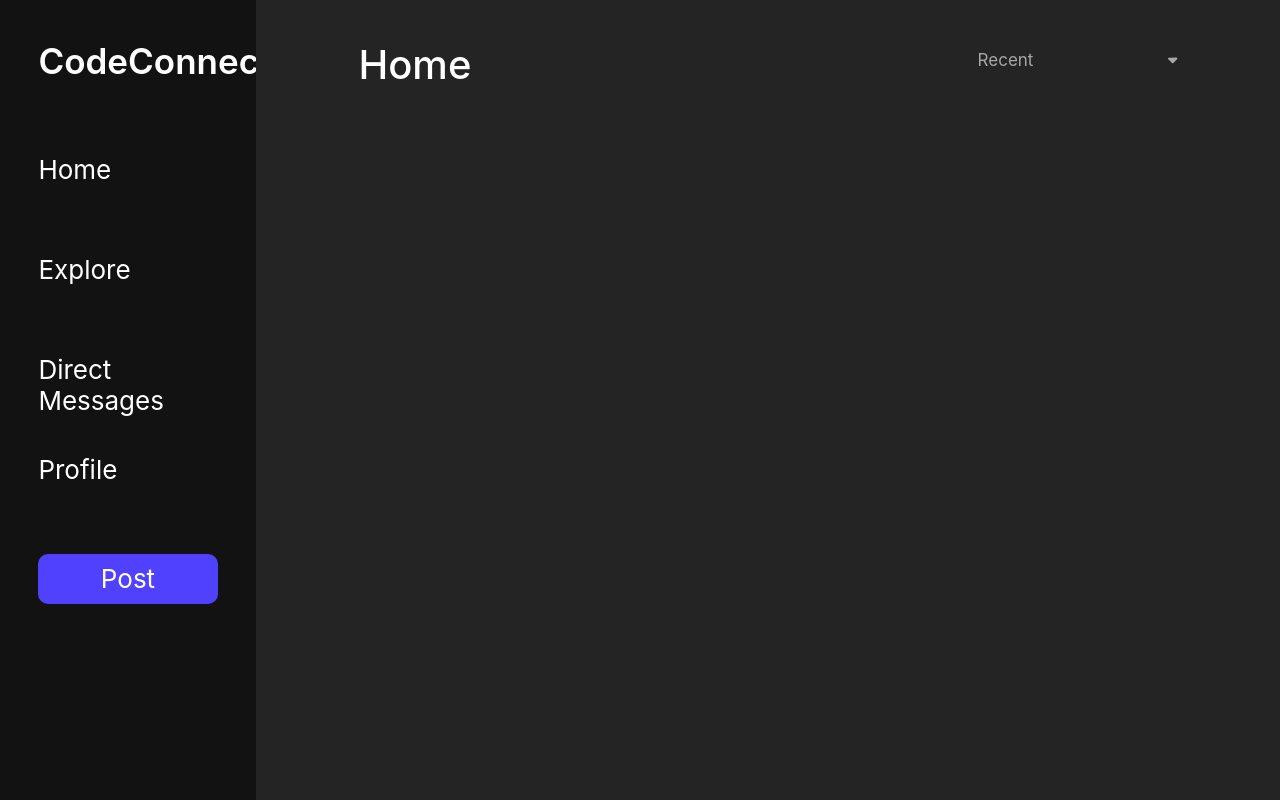
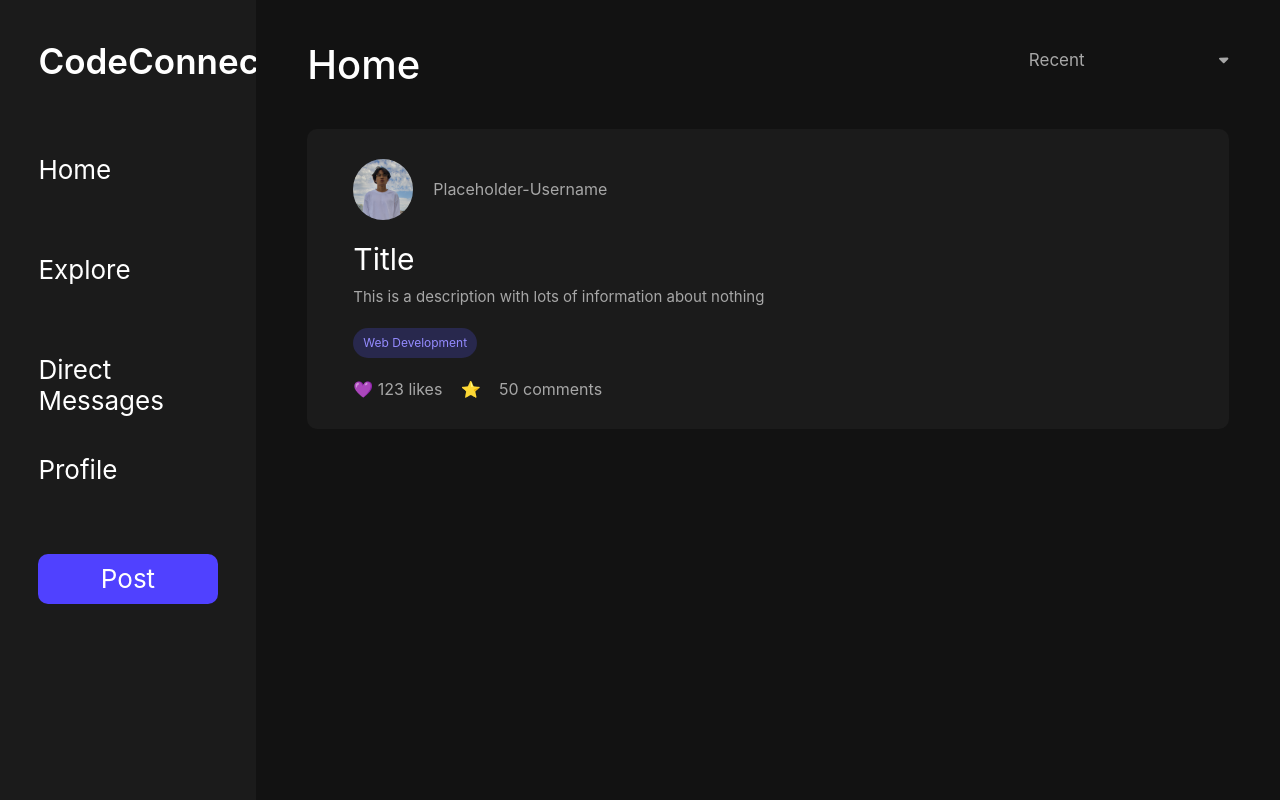
Before and after one commit to JvsonKee/CodeConnect, a React (Vite) app in the folder client/: page / in a window 1280 px wide. Built offline with nearby package versions, Linux system fonts and the light colour scheme.

Commit message:
added posts for homepage

```diff
--- a/client/src/components/Homepage.jsx
+++ b/client/src/components/Homepage.jsx
@@ -1,9 +1,10 @@
-import { ContentContainer, HeaderContainer, HomePageContainer } from "./styles/HomePage.styled";
+import { ContentContainer, HeaderContainer, HomePageContainer, Feed } from "./styles/HomePage.styled";
 import { PageHeader } from "./styles/PageHeader";
 import NavBar from "./NavBar";
 import { Container } from "./styles/Container";
 import Dropdown from "./Dropdown";
 import { useState } from "react";
+import PostBrowsing from "./PostBrowsing";
 
 function HomePage() {
     const [status, setStatus] =  useState('Recents')
@@ -17,6 +18,9 @@ function HomePage() {
                         <PageHeader>Home</PageHeader>
                         <Dropdown setStatus={setStatus}/>
                     </HeaderContainer>
+                    <Feed>
+                        <PostBrowsing />
+                    </Feed>
                 </ContentContainer>
             </HomePageContainer>
         </Container>
--- /dev/null
+++ b/client/src/components/PostBrowsing.jsx
@@ -0,0 +1,42 @@
+import { PostAnalytics, PostComments, PostContainer, PostDescription, PostLikes, PostMainContent, PostReactions, PostTitle, PostTopic, TopicOutline, PostUserInformation, PostWrapper, TopicsContainer, UserName, UserProfilePicture } from "./styles/PostBrowsing.styled"
+import profilePicture from '../assets/placeholder-profile-pic.png'
+
+const PostInfo = {
+    profilePicture: profilePicture,
+    userName: "Placeholder-Username",
+    topic: "Web Development",
+    title: "Title",
+    description: "This is a description with lots of information about nothing",
+    likes: "123",
+    reactions: "⭐️",
+    comments: "50"
+}
+
+function PostBrowsing() {
+    return (
+        <PostContainer>
+            <PostWrapper>
+                <PostUserInformation>
+                    <UserProfilePicture src={PostInfo.profilePicture}></UserProfilePicture>
+                    <UserName>{PostInfo.userName}</UserName>
+                </PostUserInformation>
+                <PostMainContent>
+                    <PostTitle>{PostInfo.title}</PostTitle>
+                    <PostDescription>{PostInfo.description}</PostDescription>
+                </PostMainContent>
+                <TopicsContainer>
+                    <TopicOutline>
+                        <PostTopic>{PostInfo.topic}</PostTopic>
+                    </TopicOutline>
+                </TopicsContainer>
+                <PostAnalytics>
+                    <PostLikes>💜 {PostInfo.likes} likes</PostLikes>
+                    <PostReactions>{PostInfo.reactions}</PostReactions>
+                    <PostComments>{PostInfo.comments} comments</PostComments>
+                </PostAnalytics>
+            </PostWrapper>
+        </PostContainer>
+    )
+}
+
+export default PostBrowsing
--- a/client/src/components/styles/Global.js
+++ b/client/src/components/styles/Global.js
@@ -7,8 +7,10 @@ const GlobalStyles = createGlobalStyle`
         --text-white: #FFFFFF;
         --text-grey: #A7A7A7;
         --black: #121212;
-        --light-black: #242424;
+        --light-black: #1B1B1B;
         --purple: #5041FF;
+        --green-low: #28284D;
+        --green: #948BFF;
     }
 
     body, h1, h2, h3, h4, h5, h6, p, blockquote, pre, a {
--- a/client/src/components/styles/HomePage.styled.js
+++ b/client/src/components/styles/HomePage.styled.js
@@ -6,11 +6,15 @@ export const HomePageContainer = styled.div`
     align-items: center;
     width: 80vw;
     height: 100vh;
-    background-color: var(--light-black);
+    background-color: var(--black);
+
 `
 
 export const ContentContainer = styled.div`
-    width: 80%;
+    display: flex;
+    flex-direction: column;
+    gap: 40px;
+    width: 90%;
     height: 90%;
 `
 
@@ -19,3 +23,9 @@ export const HeaderContainer = styled.div`
     justify-content: space-between;
     align-items: center;
 `
+
+export const Feed = styled.div`
+    display: flex;
+    width: 100%;
+    height: 100%;
+`
--- a/client/src/components/styles/NavBar.styled.js
+++ b/client/src/components/styles/NavBar.styled.js
@@ -7,7 +7,7 @@ export const NavContainer = styled.div`
     width: 20vw;
     height: 100vh;
     color: var(--text-white);
-    background-color: var(--black);
+    background-color: var(--light-black);
 `
 
 export const Nav = styled.div`
--- /dev/null
+++ b/client/src/components/styles/PostBrowsing.styled.js
@@ -0,0 +1,94 @@
+import styled from "styled-components"
+
+export const PostContainer = styled.div`
+    display: flex;
+    justify-content: center;
+    align-items: center;
+    background-color: var(--light-black);
+    /* border: 4px solid var(--light-black); */
+    border-radius: 10px;
+    width: 100%;
+    height: 300px;
+    color: var(--text-white);
+`
+
+export const PostWrapper = styled.div`
+    display: flex;
+    flex-direction: column;
+    justify-content: space-between;
+    width: 90%;
+    height: 80%;
+`
+
+export const PostMatrix = styled.div`
+    display: flex;
+    flex-direction: column;
+    gap: 20px;
+`
+
+export const PostUserInformation = styled.div`
+    display: flex;
+    align-items: center;
+    gap: 20px;
+    color: var(--text-grey);
+`
+
+export const UserProfilePicture = styled.img`
+    width: 60px;
+    border-radius: 100px;
+`
+
+export const UserName = styled.div`
+
+`
+
+export const PostMainContent = styled.div`
+    display: flex;
+    flex-direction: column;
+    gap: 10px;
+`
+
+export const PostTitle = styled.div`
+    font-size: 30px;
+`
+
+export const PostDescription = styled.div`
+    font-size: 15px;
+    color: var(--text-grey);
+`
+
+export const TopicsContainer = styled.div`
+    display: flex;
+`
+
+export const TopicOutline = styled.div`
+    border-radius: 50px;
+    background-color: var(--green-low);
+    height: 30px;
+`
+
+export const PostTopic = styled.div`
+    padding: 0 10px;
+    font-size: 12px;
+    line-height: 30px;
+    color: var(--green); // need to find new colour and font: ;
+`
+
+export const PostAnalytics = styled.div`
+    display: flex;
+    justify-content: space-between;
+    width: 30%;
+    color: var(--text-grey);
+`
+
+export const PostLikes = styled.div`
+
+`
+
+export const PostReactions = styled.div`
+
+`
+
+export const PostComments = styled.div`
+
+`
```
Also changed, not shown: client/src/assets/placeholder-profile-pic.png (added).
